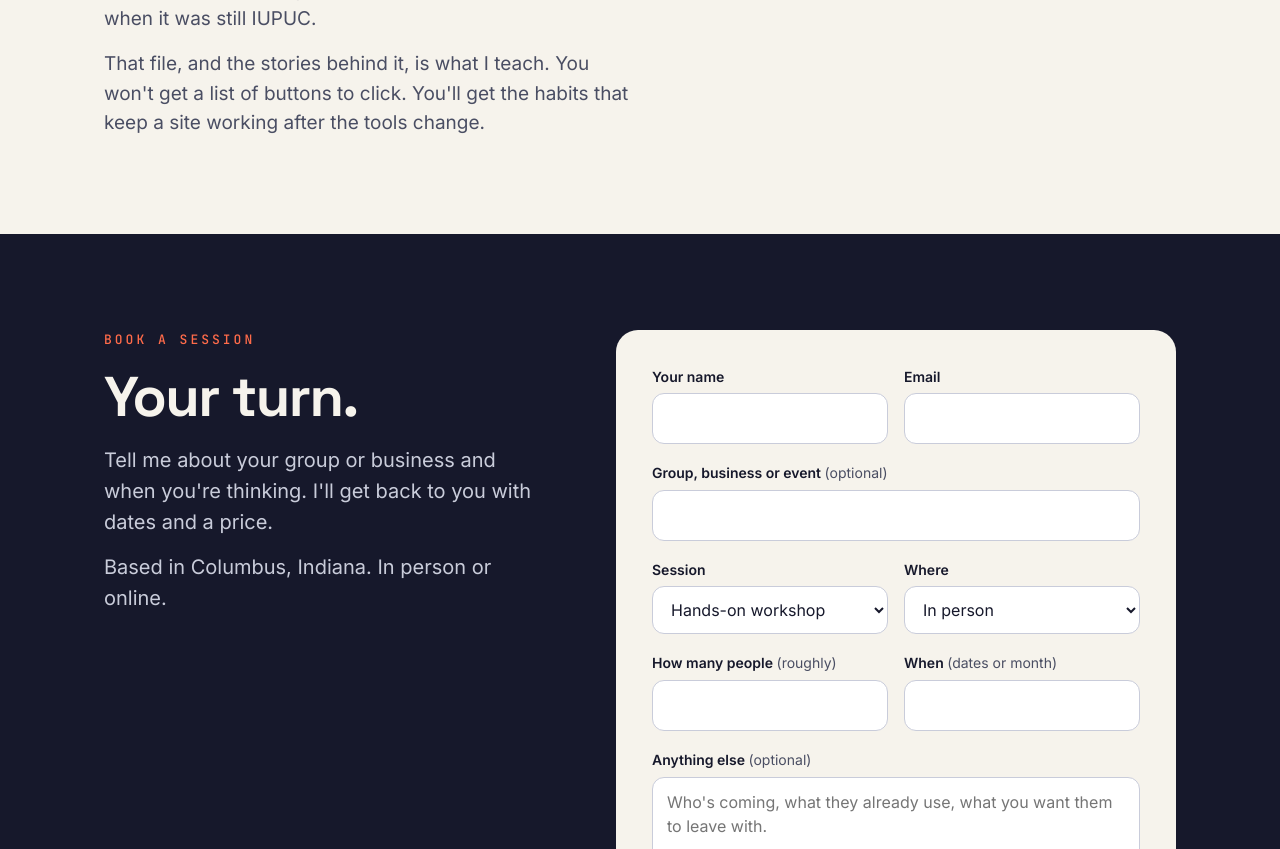
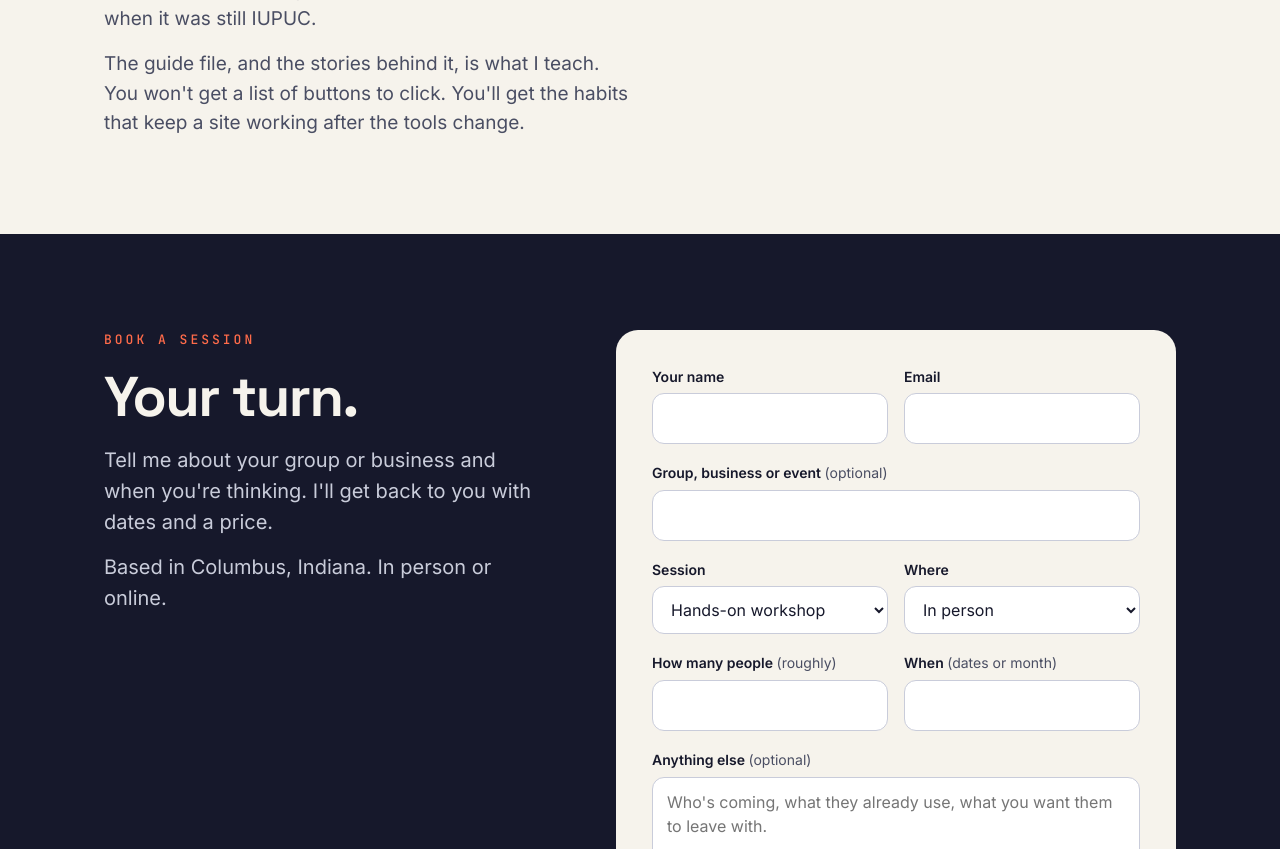
Before and after one commit to Legal-Leaf-Market/ship-it-with-ai, a plain HTML site: page public/index.html in a window 1280 px wide. Shown: the part 5371-6220 px from the top of the page. Drawn offline with Linux system fonts and the light colour scheme.

Commit message:
About: name the guide file now that a paragraph sits between
Co-Authored-By: Claude Opus 5.5 <noreply@anthropic.com>
Claude-Session: https://claude.ai/code/session_01RvXKiPbtcUqvKKU2jciUA7

```diff
--- a/public/index.html
+++ b/public/index.html
@@ -322,7 +322,7 @@ footer .wrap{display:flex;justify-content:space-between;gap:16px;flex-wrap:wrap}
       <h2>Jake Kennedy</h2>
       <p style="margin-top:24px">I run small businesses in Columbus, Indiana. I build and run their websites by talking to AI, not by typing code, and I keep a guide file full of every mistake I've made along the way.</p>
       <p>Behind it: 10 years of accounting and technology experience, and a degree from IU Columbus, earned back when it was still IUPUC.</p>
-      <p>That file, and the stories behind it, is what I teach. You won't get a list of buttons to click. You'll get the habits that keep a site working after the tools change.</p>
+      <p>The guide file, and the stories behind it, is what I teach. You won't get a list of buttons to click. You'll get the habits that keep a site working after the tools change.</p>
     </div>
     <div>
       <p class="eyebrow">Built this way, live right now</p>
```
